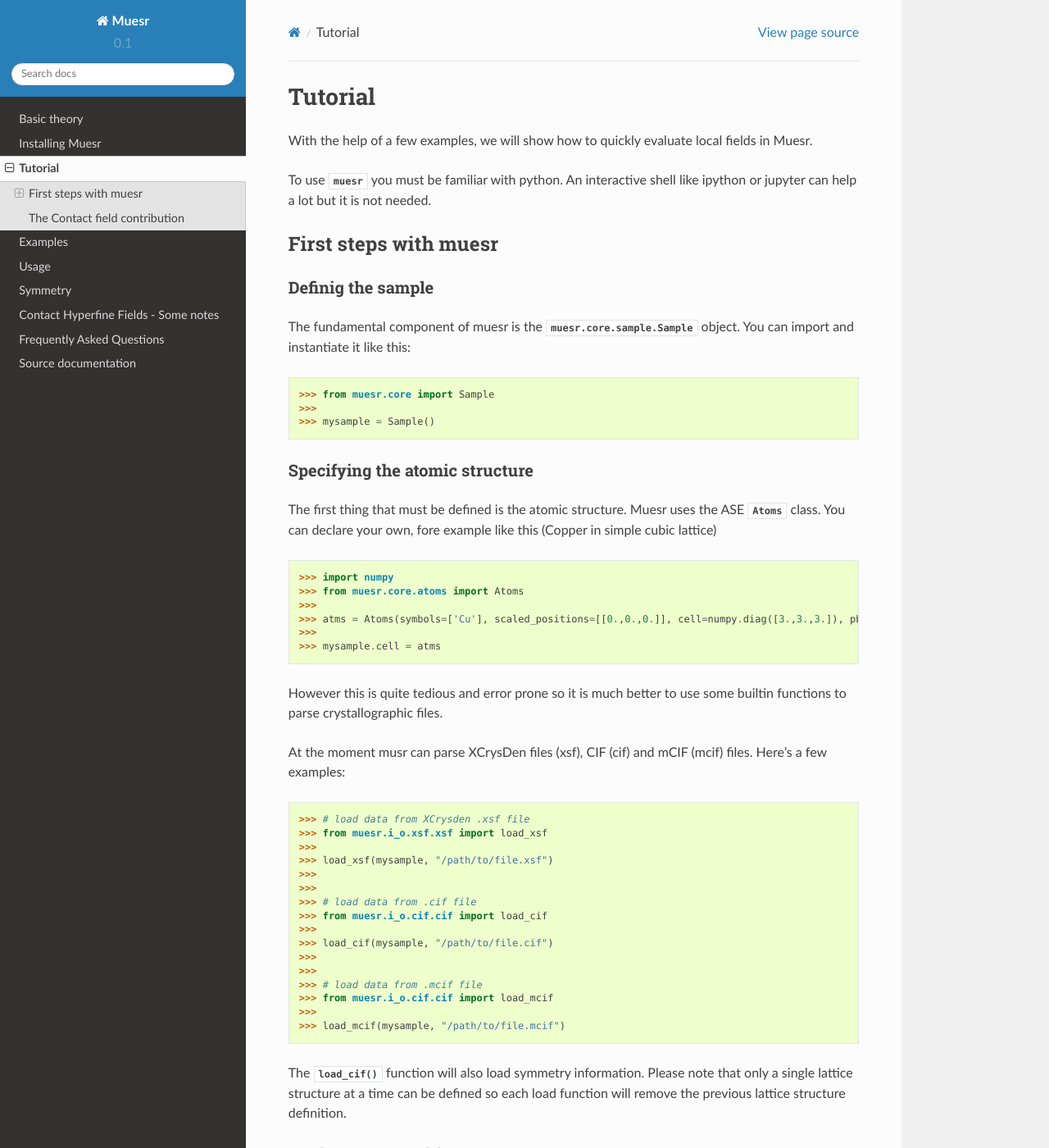
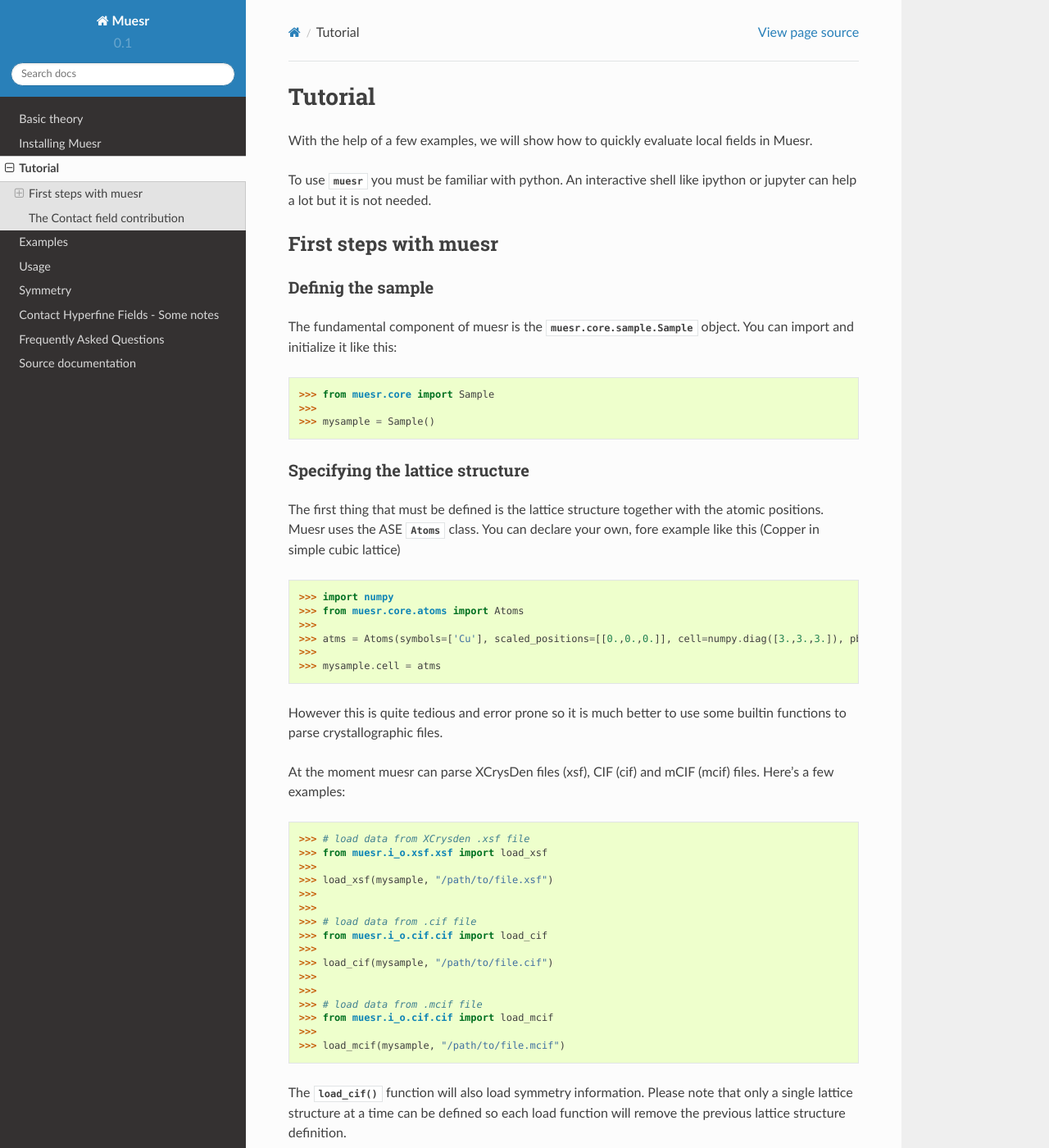
Before and after one commit to bonfus/muesr, a Sphinx documentation site: the page built from docs/Tutorial.rst, in a window 1280 px wide and 1400 px high. Shown: the whole window at 82% size. Built offline with Sphinx 7.4.7 and the Read the Docs theme 2.0.0, drawn with Linux system fonts in a browser that asks for light colours; some of the changed text lies outside the part shown.

```diff
--- a/docs/Tutorial.rst
+++ b/docs/Tutorial.rst
@@ -13,7 +13,7 @@
 +++++++++++++++++++++++++++++++++
 
 The fundamental component of muesr is the :py:class:`muesr.core.sample.Sample` object.
-You can import and instantiate it like this:
+You can import and initialize it like this:
 
 .. code-block:: python
 
@@ -21,12 +21,12 @@
     >>>
     >>> mysample = Sample()
 
-Specifying the atomic structure
+Specifying the lattice structure
 ++++++++++++++++++++++++++++++++++++
 
-The first thing that must be defined is the atomic structure. Muesr uses
-the ASE :class:`~Atoms` class. You can declare your own, fore example
-like this (Copper in simple cubic lattice)
+The first thing that must be defined is the lattice structure together with
+the atomic positions. Muesr uses the ASE :class:`~Atoms` class. You can
+declare your own, fore example like this (Copper in simple cubic lattice)
 
 .. code-block:: python
 
@@ -40,7 +40,7 @@
 However this is quite tedious and error prone so it is much better to use some
 builtin functions to parse crystallographic files.
 
-At the moment musr can parse XCrysDen files (xsf), CIF (cif) and mCIF (mcif)
+At the moment muesr can parse XCrysDen files (xsf), CIF (cif) and mCIF (mcif)
 files. Here's a few examples:
 
 .. code-block:: python
```
Also changed, not shown: other parts of docs/Tutorial.rst (+1 -1 lines), docs/Iron.rst (+64 -5 lines), 2 other files.
